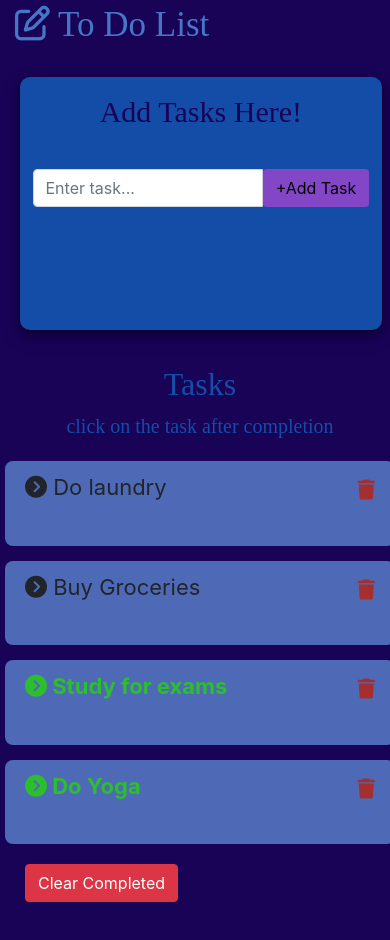
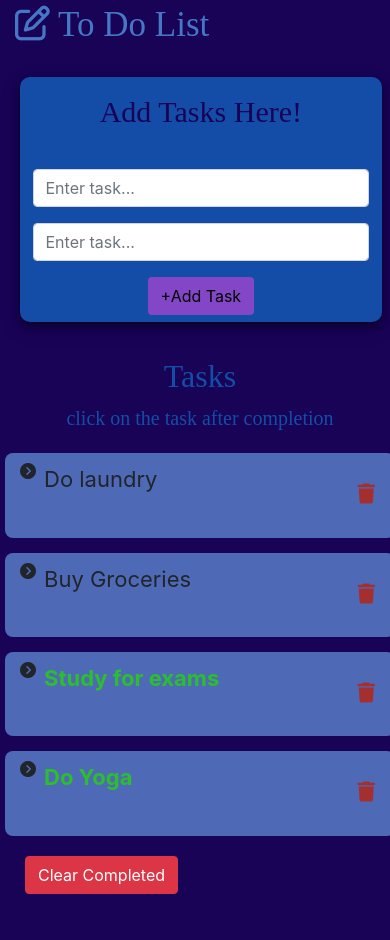
Before and after one commit to satyaki2001/ToDo-List, a React (Create React App) app: page / in a window 390 px wide. Shown: the top 940 px of the page. Built offline with nearby package versions, Linux system fonts and the light colour scheme; a web font is replaced by a local one.

Commit message:
4th commit

```diff
--- a/src/App.js
+++ b/src/App.js
@@ -24,9 +24,17 @@ function App() {
     setToDoList(filtered);
   }
 
-  const addTask = (userInput ) => {
+  const addTask = (userInput, description) => {
     let copy = [...toDoList];
-    copy = [...copy, { id: toDoList.length + 1, task: userInput, complete: false }];
+    copy = [
+      ...copy,
+      {
+        id: toDoList.length + 1,
+        task: userInput,
+        description: description, // include the description value
+        complete: false
+      }
+    ];
     setToDoList(copy);
   }
 
--- a/src/components/ToDo.js
+++ b/src/components/ToDo.js
@@ -1,26 +1,34 @@
-import React from 'react';
+import React, {useState} from 'react';
 
 const ToDo = ({todo, handleToggle, handleDelete}) => {
-
+  const [isOpen, setIsOpen] = useState(false);
     const deleteTask = (id) => {
         handleDelete(id);
       }
 
 
     const handleClick = (e) => {
-        e.preventDefault()
+        e.preventDefault();
         handleToggle(e.currentTarget.id)
     }
 
-
-
+    const toggleAccordion = () => {
+      setIsOpen(!isOpen);
+    }
 
     return (
             <div className='todo-main'>
-            <div>
+            <div className='todo-desc'>
+            <span><i class="fa-solid fa-circle-chevron-right" name="desc-toggeler" onClick={toggleAccordion} ></i></span>
             <div id={todo.id} key={todo.id + todo.task} name="todo" value={todo.id} onClick={handleClick}  className={todo.complete ? "todo strike" : "todo "}>
-            <span><i class="fa-solid fa-circle-chevron-right"></i></span>  {todo.task}
+            <span className='todo-head'>{todo.task}</span>
             </div>
+            {isOpen && (
+          <div class="panel">
+            <p>{todo.description}</p>
+          </div>
+        )}
+
             </div>
 
             <div className="delete-container">
@@ -32,4 +40,6 @@ const ToDo = ({todo, handleToggle, handleDelete}) => {
     );
 };
 
+
+
 export default ToDo;
--- a/src/components/ToDoForm.js
+++ b/src/components/ToDoForm.js
@@ -3,6 +3,7 @@ import React, { useState } from 'react';
 const ToDoForm = ({ addTask }) => {
 
     const [ userInput, setUserInput ] = useState('');
+    const [description, setDescription] = useState("");
 
     const handleChange = (e) => {
         setUserInput(e.currentTarget.value)
@@ -10,13 +11,11 @@ const ToDoForm = ({ addTask }) => {
 
     const handleSubmit = (e) => {
         e.preventDefault();
-        if(userInput === ""){
-            return;
-        }else{
-            addTask(userInput);
-        }
+        if (!userInput) return;
+        addTask(userInput, description); // pass the description value
         setUserInput("");
-    }
+        setDescription(""); // reset the description state
+      };
 
     return (
    <div className='ToDoForm'>
@@ -24,10 +23,16 @@ const ToDoForm = ({ addTask }) => {
     <form className="main-form form-control " onSubmit={handleSubmit}  >
 
     <div className="input-group mb-3 input-form">
+    <input type="text" className="form-control" maxLength="18" minLength="3" value={userInput} onChange={handleChange} placeholder="Enter task..."/>
 
-     <input type="text" className="form-control" maxLength="18" minLength="3" value={userInput} onChange={handleChange} placeholder="Enter task..."/>
+    </div>
+   <div className="input-group mb-3 input-form">
+   <input type="text" className="form-control" maxLength="18" minLength="3"value={description} onChange={(e) => setDescription(e.target.value)} placeholder="Enter task..."/>
+   </div>
+
+
+
     <button className="btn btn-add" type="submit" id="button-addon2">+Add Task</button>
-    </div>
     </form>
    </div>
     );
--- a/src/components/ToDoList.js
+++ b/src/components/ToDoList.js
@@ -16,7 +16,6 @@ const ToDoList = ({toDoList, handleToggle, handleFilter, handleDelete}) => {
                     <div className='inner-box'>
                     <ToDo todo={todo} handleToggle={handleToggle} handleFilter={handleFilter}  handleDelete={handleDelete}  />
                     </div>
-
                 )
             })}
 
--- a/src/data.json
+++ b/src/data.json
@@ -1,17 +1,21 @@
 [{
     "id": 1,
     "task": "Do laundry",
+    "description": "Do laundry within 1 hour",
     "complete": false
   },{
     "id": 2,
     "task": "Buy Groceries",
+    "description": "Buy Groceries for this month",
     "complete": false
   }, {
     "id": 3,
     "task": "Study for exams",
+    "description": "Study for exams for 2 hours a day",
     "complete": true
   }, {
     "id": 4,
     "task": "Do Yoga",
+    "description": "Do yoga for 1 hour in the morning",
     "complete": true
   }]
--- a/src/index.css
+++ b/src/index.css
@@ -96,7 +96,7 @@ background-color: #144da8;
 padding: 5px;
 position: relative;
 align-items: center;
-margin-left: 55%;
+left: 55%;
 margin-top: 5%;
 text-align: center;
 }
@@ -118,10 +118,13 @@ padding-top: 5px;
   font-size: 20px;
   padding-bottom: 4px;
   transition: 0.1s;
-  margin-left:20px ;
   display: inline;
+  text-align: left;
+}
 
 
+.todo-head{
+  margin-left: 8px;
 }
 
 .todo-main{
@@ -138,6 +141,12 @@ padding-top: 5px;
   transform: scale(1.02);
 }
 
+.todo-desc{
+  text-align: left;
+  margin-left: 15px;
+
+}
+
 .btn-add{
   background-color: #8246c6;
 }
@@ -152,8 +161,7 @@ padding-top: 5px;
   float: right;
   margin-right: 20px;
   z-index: 9px;
-  margin-top: 8px;
-  margin-bottom: 6px;
+  margin-top: 20px;
 }
 
 .delete-button:hover{
@@ -210,14 +218,15 @@ padding-top: 5px;
 
   .ToDoForm {
     margin-right: 2%;
-    height:30vh;
+    height:fit-content;
     position: relative;
 
   }
 
   .ToDoList{
+    box-sizing: border-box;
     position:inherit;
-width: 90vw;
+width: 80%;
 margin-left: 0%;
 right: 100px;
 background-color: transparent;
@@ -245,6 +254,8 @@ box-shadow: none;
   font-size:22px;
   }
 
+
+
   .list-head{
   width: 100vw;
   color: #144da8;
```
